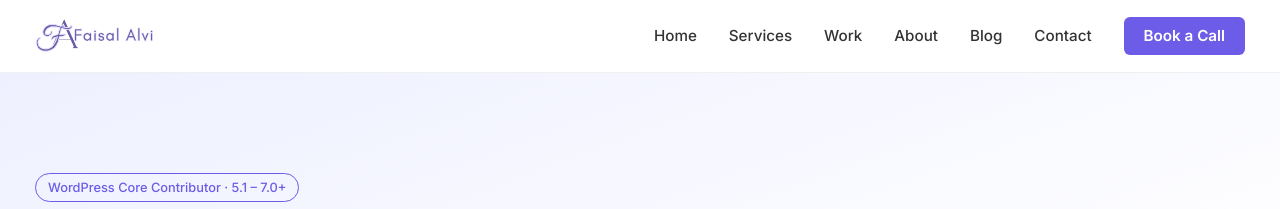
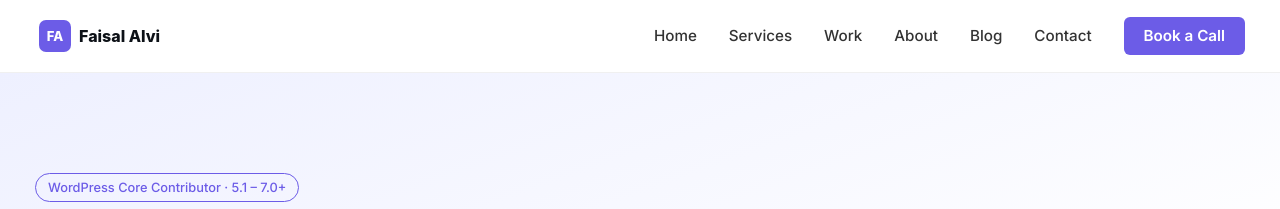
Before and after one commit to faisal-alvi/faisal-alvi.github.io, a Jekyll site: the page index.html, which Jekyll copies as it is, in a window 1280 px wide. Shown: the top 209 px of the page. Built offline with Jekyll 4.4.1, drawn with Linux system fonts in a browser that asks for light colours; some web fonts are replaced.

Commit message:
replace script-style logo with a clean geometric mark
Old logo was an ornate calligraphy monogram, mismatched against the
site's actual design language (Plus Jakarta Sans, flat geometric UI).
New logo.svg is a simple rounded-square FA badge plus wordmark, using
colors already live everywhere else on the site (#6c5ce7, #0d1117).

Shipped as SVG instead of PNG: crisp at the 40px/32px nav and footer
sizes with no rasterization blur, smaller file, no conversion tooling
needed. Verified legible at both real render sizes before wiring in.

index-v1.html and index-v2.html still reference the old logo.png,
left untouched since those are archived pages excluded from the
Jekyll build.

Co-Authored-By: Claude Sonnet 5 <noreply@anthropic.com>

```diff
--- a/index.html
+++ b/index.html
@@ -1454,7 +1454,7 @@
     <nav class="v2-nav" id="v2-nav">
         <div class="container">
             <a class="v2-nav-logo" href="#home">
-                <img src="assets/imgs/logo.png" alt="Faisal Alvi">
+                <img src="assets/imgs/logo.svg" alt="Faisal Alvi">
             </a>
             <div class="v2-nav-links" id="v2-nav-links">
                 <a href="#home">Home</a>
@@ -1915,7 +1915,7 @@
     <footer class="v2-footer">
         <div class="container">
             <div class="v2-footer-logo">
-                <img src="assets/imgs/logo.png" alt="Faisal Alvi">
+                <img src="assets/imgs/logo.svg" alt="Faisal Alvi">
             </div>
             <p class="v2-footer-copy">&copy; <script>document.write(new Date().getFullYear())</script> Faisal Alvi. All rights reserved.</p>
             <div class="v2-footer-social">
```
Also changed, not shown: assets/imgs/logo.svg (added).
